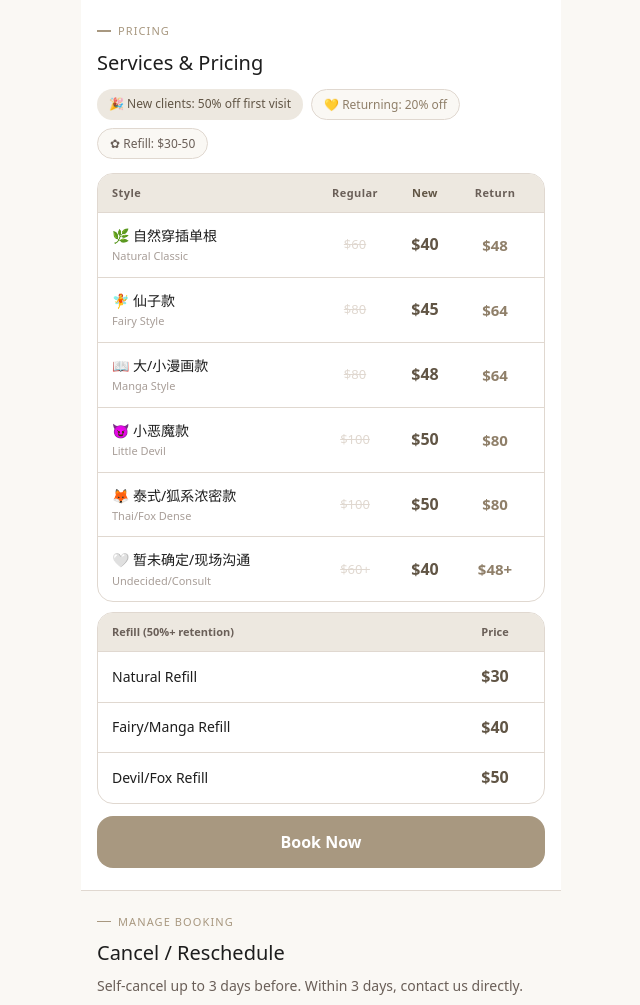
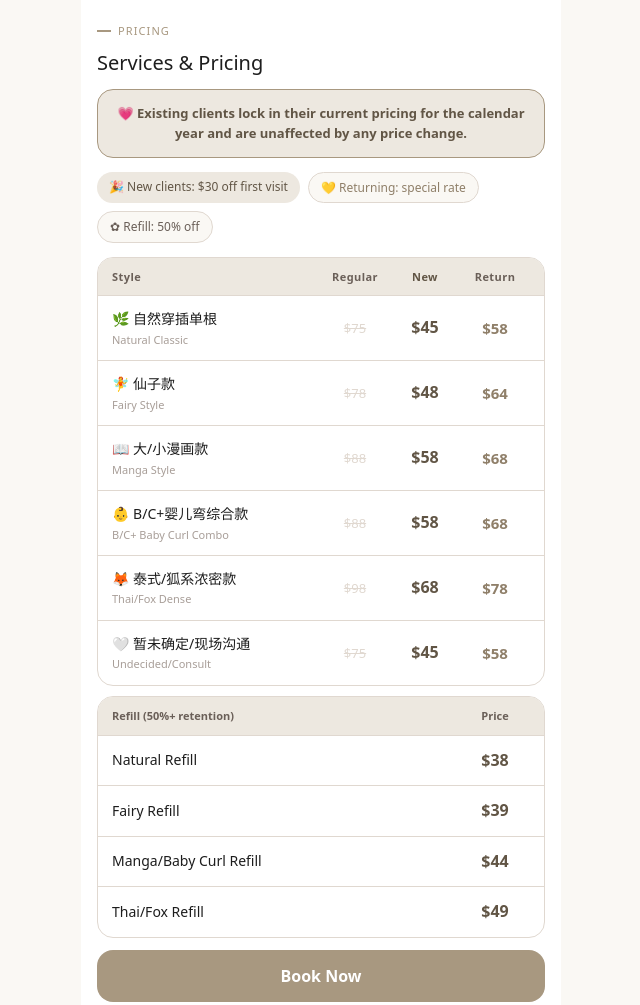
Before and after one commit to bunnybeautystudio/ca, a plain HTML site: page index.html in a window 1280 px wide. Shown: the part 1340-2345 px from the top of the page, without its empty margins (319-959 px from the left). Drawn offline with Linux system fonts and the light colour scheme.

Commit message:
Update index.html

```diff
--- a/index.html
+++ b/index.html
@@ -182,11 +182,11 @@ footer{background:var(--dark);padding:20px;text-align:center}
   <div id="step2" class="step">
     <button class="btn-bk" id="bk1">&#8592; Back</button>
     <h3 id="type-h3" style="margin-bottom:4px">New or Returning?</h3>
-    <p id="type-sub" style="font-size:12px;margin-bottom:12px">New: 50% off &middot; Returning: 20% off &middot; Refill: from $30</p>
+    <p id="type-sub" style="font-size:12px;margin-bottom:12px">New: $30 off &middot; Returning: special rate &middot; Refill: 50% off</p>
     <div class="type-opts">
-      <div class="to" id="to-new"><div class="to-em">&#127881;</div><div class="to-lb" id="to-new-l">New Client</div><div class="to-bg" id="to-new-b">50% off</div></div>
-      <div class="to" id="to-ret"><div class="to-em">&#128155;</div><div class="to-lb" id="to-ret-l">Returning</div><div class="to-bg" id="to-ret-b">20% off</div></div>
-      <div class="to" id="to-ref"><div class="to-em">&#10025;</div><div class="to-lb" id="to-ref-l">Refill</div><div class="to-bg">$30-50</div></div>
+      <div class="to" id="to-new"><div class="to-em">&#127881;</div><div class="to-lb" id="to-new-l">New Client</div><div class="to-bg" id="to-new-b">$30 off</div></div>
+      <div class="to" id="to-ret"><div class="to-em">&#128155;</div><div class="to-lb" id="to-ret-l">Returning</div><div class="to-bg" id="to-ret-b">Returning rate</div></div>
+      <div class="to" id="to-ref"><div class="to-em">&#10025;</div><div class="to-lb" id="to-ref-l">Refill</div><div class="to-bg">$38-49</div></div>
     </div>
     <h3 id="style-h3" style="margin-bottom:11px">Choose Your Style</h3>
     <div class="book-grid" id="book-grid"></div>
@@ -234,7 +234,7 @@ footer{background:var(--dark);padding:20px;text-align:center}
     <div class="card" style="margin-bottom:12px">
       <div style="padding:12px 15px;border-bottom:1px solid var(--bdr)"><h3 style="font-size:14px" id="ct-h">Contact Us</h3></div>
       <div class="cr"><span class="ci">&#128241;</span><div><div class="cl" id="ph-l">Phone / Text</div><a href="tel:+12369967087" class="cv">(236) 996-7087</a></div></div>
-      <div class="cr"><span class="ci">&#128172;</span><div><div class="cl" id="wc-l">WeChat</div><div class="cv">LanLovesLife</div></div></div>
+      <div class="cr"><span class="ci">&#128172;</span><div><div class="cl" id="wc-l">WeChat</div><div class="cv">BunnyBeauty_Studio</div></div></div>
     </div>
     <div class="card" style="margin-bottom:12px">
       <div style="padding:12px 15px;border-bottom:1px solid var(--bdr)"><h3 style="font-size:14px" id="dir-h">Getting Here</h3></div>
@@ -252,10 +252,11 @@ footer{background:var(--dark);padding:20px;text-align:center}
 <div id="price-sec" style="border-top:1px solid var(--bdr);background:var(--w)"><div class="sec">
   <div class="sec-tag" id="pr-tag">Pricing</div>
   <h2 id="pr-h2" style="margin-bottom:10px">Services &amp; Pricing</h2>
+  <div id="price-lock-note" style="background:var(--sl);border:1.5px solid var(--sand);border-radius:var(--r16);padding:13px 14px;margin-bottom:14px;font-size:13px;font-weight:600;color:var(--bronze);line-height:1.6;text-align:center">💗 Existing clients lock in their current pricing for the calendar year and are unaffected by any price change.</div>
   <div class="pn-badges">
-    <span class="pn pn-a" id="bd-a">New clients: 50% off first visit</span>
-    <span class="pn pn-b" id="bd-b">Returning: 20% off</span>
-    <span class="pn pn-c" id="bd-c">Refill: $30-50</span>
+    <span class="pn pn-a" id="bd-a">New clients: $30 off first visit</span>
+    <span class="pn pn-b" id="bd-b">Returning: special rate</span>
+    <span class="pn pn-c" id="bd-c">Refill: 50% off</span>
   </div>
   <div class="price-table">
     <div class="pt-head" id="pt-head"><div>Style</div><div style="text-align:center">Regular</div><div style="text-align:center;color:var(--bronze)">New</div><div style="text-align:center">Return</div></div>
@@ -290,7 +291,7 @@ footer{background:var(--dark);padding:20px;text-align:center}
   <div class="card">
     <div class="ir"><span class="ii">&#128205;</span><div><div class="il">Bunny Beauty Studio</div><div class="iv">7151 No. 5 Rd, Richmond, BC</div></div></div>
     <div class="ir"><span class="ii">&#128222;</span><div><div class="il" id="lc-ph">Phone / Text</div><a href="tel:+12369967087" style="color:var(--sand);font-size:13px">(236) 996-7087</a></div></div>
-    <div class="ir"><span class="ii">&#128172;</span><div><div class="il" id="lc-wc">WeChat</div><div class="iv">LanLovesLife</div></div></div>
+    <div class="ir"><span class="ii">&#128172;</span><div><div class="il" id="lc-wc">WeChat</div><div class="iv">BunnyBeauty_Studio</div></div></div>
   </div>
   <a href="https://maps.google.com/?q=7151+No+5+Rd+Richmond+BC" target="_blank" class="maps-btn" id="maps-btn">Open in Google Maps</a>
   <div class="card" style="margin-top:12px" id="hrs-card"></div>
@@ -312,7 +313,7 @@ footer{background:var(--dark);padding:20px;text-align:center}
 
 <footer>
   <div class="fl">&#10025; BUNNYBEAUTY STUDIO</div>
-  <div class="fi">7151 No. 5 Rd, Richmond, BC<br><a href="tel:+12369967087">(236) 996-7087</a> &middot; WeChat: LanLovesLife<br><em>Timeless Beauty. Artfully Crafted.</em></div>
+  <div class="fi">7151 No. 5 Rd, Richmond, BC<br><a href="tel:+12369967087">(236) 996-7087</a> &middot; WeChat: BunnyBeauty_Studio<br><em>Timeless Beauty. Artfully Crafted.</em></div>
 </footer>
 
 <div class="bot-nav">
@@ -326,17 +327,18 @@ footer{background:var(--dark);padding:20px;text-align:center}
 var GCAL='https://script.google.com/macros/s/AKfycbynmDWZ6qT6dqBJ-ITVZAh_iwlHywCdMEYS7VvrwmBBbixt5rpY_i5urPumWnkRnHt2/exec';
 
 var STYLES=[
-  {id:1,em:'🌿',cn:'自然穿插单根',en:'Natural Classic',scn:'清爽日常',sen:'Clean & effortless',p:60,np:40,rp:48,fp:30,dur:'90 min',fd:'60 min'},
-  {id:2,em:'🧚',cn:'仙子款',en:'Fairy Style',scn:'轻薄灵动',sen:'Light & wispy',p:80,np:45,rp:64,fp:40,dur:'90 min',fd:'60 min'},
-  {id:3,em:'📖',cn:'大/小漫画款',en:'Manga Style',scn:'自然放大眼',sen:'Doe-eyed & defined',p:80,np:48,rp:64,fp:40,dur:'90 min',fd:'60 min'},
-  {id:4,em:'😈',cn:'小恶魔款',en:'Little Devil',scn:'妩媚有神',sen:'Sultry & dramatic',p:100,np:50,rp:80,fp:50,dur:'120 min',fd:'75 min'},
-  {id:5,em:'🦊',cn:'泰式/狐系浓密款',en:'Thai/Fox Dense',scn:'上扬飞扬',sen:'Lifted & voluminous',p:100,np:50,rp:80,fp:50,dur:'120 min',fd:'75 min'},
-  {id:6,em:'🤍',cn:'暂未确定/现场沟通',en:'Undecided/Consult',scn:'可来图设计，现场沟通',sen:'Bring inspo pics, decide together',p:60,pl:'$60+',np:40,rp:48,fp:30,dur:'120 min',fd:'75 min'}
+  {id:1,em:'🌿',cn:'自然穿插单根',en:'Natural Classic',scn:'清爽日常',sen:'Clean & effortless',p:75,np:45,rp:58,fp:38,dur:'90 min',fd:'60 min'},
+  {id:2,em:'🧚',cn:'仙子款',en:'Fairy Style',scn:'轻薄灵动',sen:'Light & wispy',p:78,np:48,rp:64,fp:39,dur:'90 min',fd:'60 min'},
+  {id:3,em:'📖',cn:'大/小漫画款',en:'Manga Style',scn:'自然放大眼',sen:'Doe-eyed & defined',p:88,np:58,rp:68,fp:44,dur:'90 min',fd:'60 min'},
+  {id:4,em:'👶',cn:'B/C+婴儿弯综合款',en:'B/C+ Baby Curl Combo',scn:'软萌混合弯度',sen:'Soft mixed-curl blend',p:88,np:58,rp:68,fp:44,dur:'120 min',fd:'75 min'},
+  {id:5,em:'🦊',cn:'泰式/狐系浓密款',en:'Thai/Fox Dense',scn:'上扬飞扬',sen:'Lifted & voluminous',p:98,np:68,rp:78,fp:49,dur:'120 min',fd:'75 min'},
+  {id:6,em:'🤍',cn:'暂未确定/现场沟通',en:'Undecided/Consult',scn:'可来图设计，现场沟通',sen:'Bring inspo pics, decide together',p:75,np:45,rp:58,fp:38,dur:'120 min',fd:'75 min'}
 ];
 var REFILLS=[
-  {cn:'自然款补睫',en:'Natural Refill',p:30},
-  {cn:'仙子/漫画补睫',en:'Fairy/Manga Refill',p:40},
-  {cn:'小恶魔/狐系补睫',en:'Devil/Fox Refill',p:50}
+  {cn:'自然款补睫',en:'Natural Refill',p:38},
+  {cn:'仙子款补睫',en:'Fairy Refill',p:39},
+  {cn:'漫画/婴儿弯补睫',en:'Manga/Baby Curl Refill',p:44},
+  {cn:'泰式/狐系补睫',en:'Thai/Fox Refill',p:49}
 ];
 /* Work hours per day — slots auto-generated every 30 min.
    Any slot with a 2-hour free window (no GCal or existing booking conflict) will be shown.
@@ -360,8 +362,8 @@ var TX={
     bookTag:'Online Booking',bookH2:'Reserve Your Spot',
     syncOk:'📅 Calendar synced',syncLoad:'📅 Syncing...',
     dateH3:'Pick a Date',timeH3:'Available Times',btn1:'Next: Choose Style',
-    typeH3:'New or Returning?',typeSub:'New: 50% off · Returning: 20% off · Refill: from $30',
-    toNew:'New Client',toNewB:'50% off',toRet:'Returning',toRetB:'20% off',toRef:'Refill',
+    typeH3:'New or Returning?',typeSub:'New: $30 off · Returning: special rate · Refill: 50% off',
+    toNew:'New Client',toNewB:'$30 off',toRet:'Returning',toRetB:'Returning rate',toRef:'Refill',
     styleH3:'Choose Your Style',btn2:'Next: Your Info',bk1:'Back',
     infoH3:'Your Information',bk2:'Back',
     lName:'Full Name *',lPhone:'Phone (optional)',lEmail:'Email (optional)',lNotes:'Notes (optional)',
@@ -377,7 +379,8 @@ var TX={
     prTag:'Pricing',prH2:'Services & Pricing',
     ptHead:['Style','Regular','New','Return'],
     rfHead:'Refill (50%+ retention)',
-    bdA:'🎉 New clients: 50% off first visit',bdB:'💛 Returning: 20% off',bdC:'✿ Refill: $30-50',
+    priceLockNote:'💗 Existing clients lock in their current pricing for the calendar year and are unaffected by any price change.',
+    bdA:'🎉 New clients: $30 off first visit',bdB:'💛 Returning: special rate',bdC:'✿ Refill: 50% off',
     prBtn:'Book Now',
     mgTag:'Manage Booking',mgH2:'Cancel / Reschedule',
     mgSub:'Self-cancel up to 3 days before. Within 3 days, contact us directly.',
@@ -425,8 +428,8 @@ var TX={
     bookTag:'在线预约',bookH2:'预约你的时间',
     syncOk:'📅 日历已同步',syncLoad:'📅 正在同步...',
     dateH3:'选择日期',timeH3:'可选时间',btn1:'下一步：选择款式',
-    typeH3:'新客还是老客？',typeSub:'新客半价 · 老客8折 · 补睫从$30起',
-    toNew:'新客',toNewB:'半价',toRet:'老客',toRetB:'8折',toRef:'补睫',
+    typeH3:'新客还是老客？',typeSub:'新客立减$30 · 老客专享价 · 补睫半价',
+    toNew:'新客',toNewB:'立减$30',toRet:'老客',toRetB:'老客价',toRef:'补睫',
     styleH3:'选择款式',btn2:'下一步：填写信息',bk1:'返回',
     infoH3:'填写信息',bk2:'返回',
     lName:'姓名 *',lPhone:'电话 (选填)',lEmail:'邮箱 (选填)',lNotes:'备注 (选填)',
@@ -442,7 +445,8 @@ var TX={
     prTag:'价目表',prH2:'服务价格',
     ptHead:['款式','原价','新客','老客'],
     rfHead:'补睫 (保留50%+)',
-    bdA:'🎉 新客首次预约半价',bdB:'💛 老客8折',bdC:'✿ 补睫 $30-50',
+    priceLockNote:'💗 现有客户同年享受锁定价格，不受任何价格变动影响。',
+    bdA:'🎉 新客首次预约立减$30',bdB:'💛 老客专享价',bdC:'✿ 补睫半价',
     prBtn:'立即预约',
     mgTag:'管理预约',mgH2:'取消 / 修改预约',
     mgSub:'提前 3天以上 可自助取消，3天内请直接联系。',
@@ -722,7 +726,7 @@ function doConfirm(){
   var st=new Date(parseInt(pts[0]),parseInt(pts[1])-1,parseInt(pts[2]),h,mi,0);
   var dm=isRef?75:120,en=new Date(st.getTime()+dm*60000);
   var bid=genId();
-  var cd='Bunny Beauty Studio\n7151 No. 5 Rd, Richmond, BC\n(236) 996-7087\nWeChat: LanLovesLife\n\nStyle: '+label+'\nPrice: '+p.label+(p.tag?' ('+p.tag+')':'')+'\nRef: '+bid+'\n\nCancel: 3 days notice required.';
+  var cd='Bunny Beauty Studio\n7151 No. 5 Rd, Richmond, BC\n(236) 996-7087\nWeChat: BunnyBeauty_Studio\n\nStyle: '+label+'\nPrice: '+p.label+(p.tag?' ('+p.tag+')':'')+'\nRef: '+bid+'\n\nCancel: 3 days notice required.';
   gcStr='https://calendar.google.com/calendar/render?action=TEMPLATE&text='+encodeURIComponent('Bunny Beauty - '+label+' - '+S.name)+'&dates='+gcFmt(st)+'/'+gcFmt(en)+'&details='+encodeURIComponent(cd)+'&location='+encodeURIComponent('7151 No. 5 Rd, Richmond, BC');
   g('gc-url').value=gcStr;g('ref-n').textContent=bid;
   var rk=L().rk,p2=getPrice(s,S.ctype);
@@ -758,7 +762,7 @@ function lookupBooking(){
   }else{
     html+='<div class="notice" style="border-color:var(--sand)">'+t.dFew+' <strong style="color:var(--bronze)">'+dl+'</strong> '+t.dFewU+'</div>';
     html+='<a href="tel:+12369967087" class="btn" style="display:flex;align-items:center;justify-content:center;gap:8px;text-decoration:none">&#128241; (236) 996-7087</a>';
-    html+='<div style="text-align:center;margin-top:10px;font-size:13px;color:var(--hint)">WeChat: <strong>LanLovesLife</strong></div>';
+    html+='<div style="text-align:center;margin-top:10px;font-size:13px;color:var(--hint)">WeChat: <strong>BunnyBeauty_Studio</strong></div>';
   }
   res.innerHTML=html;
   if(can){g('do-cancel').addEventListener('click',function(){doCancel(ref,bk);});}
@@ -811,6 +815,7 @@ function applyLang(){
   g('bd-a').textContent=t.bdA;g('bd-b').textContent=t.bdB;g('bd-c').textContent=t.bdC;
   g('pt-head').innerHTML='<div>'+t.ptHead[0]+'</div><div style="text-align:center">'+t.ptHead[1]+'</div><div style="text-align:center;color:var(--bronze)">'+t.ptHead[2]+'</div><div style="text-align:center">'+t.ptHead[3]+'</div>';
   g('rf-head').innerHTML='<div>'+t.rfHead+'</div><div style="text-align:center">Price</div>';
+  g('price-lock-note').textContent=t.priceLockNote;
   g('pr-btn').textContent=t.prBtn;
   g('mg-tag').textContent=t.mgTag;g('mg-h2').textContent=t.mgH2;g('mg-sub').textContent=t.mgSub;
   g('mg-l').textContent=t.mgL;g('lk-btn').textContent=t.lkBtn;
```
